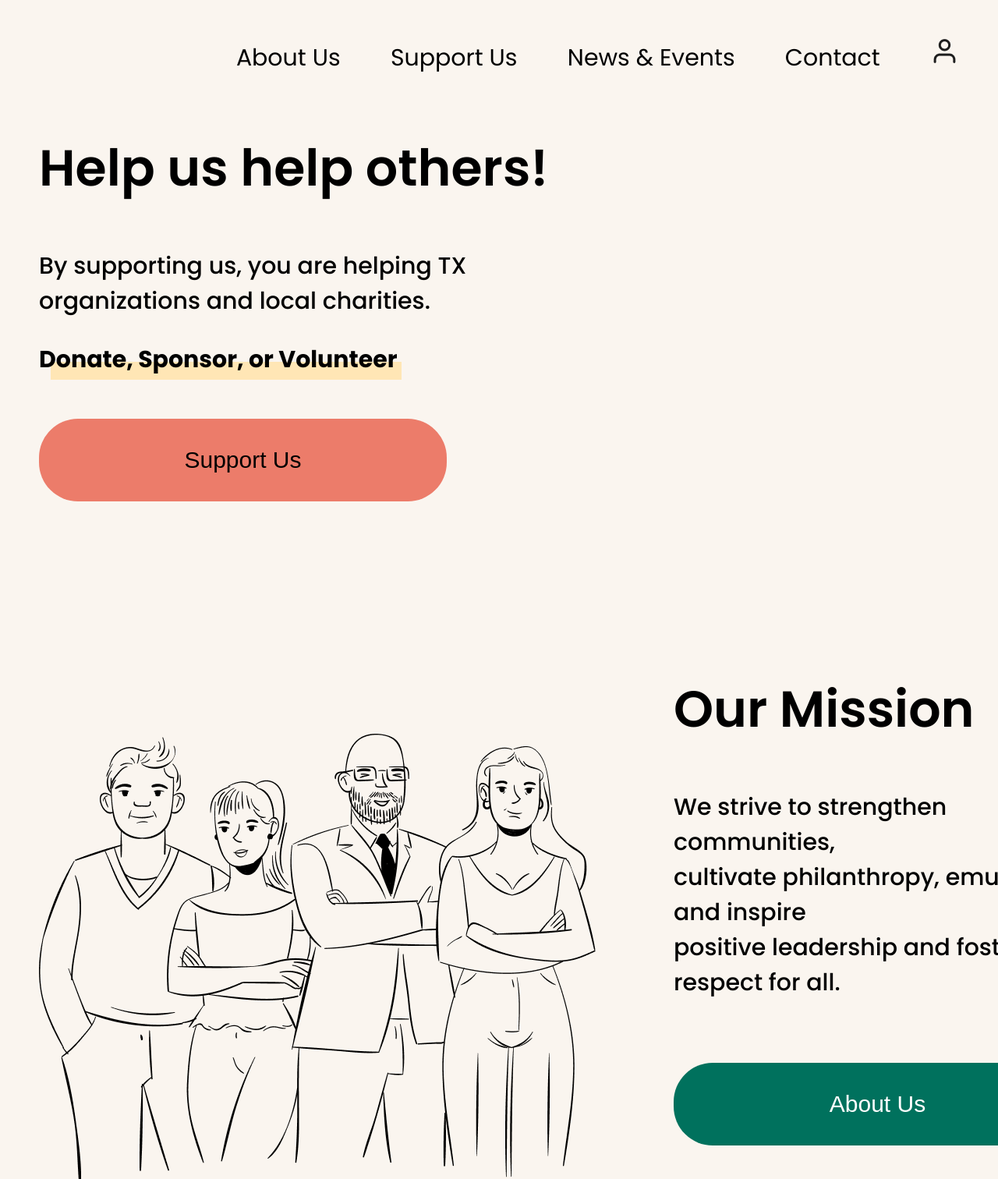
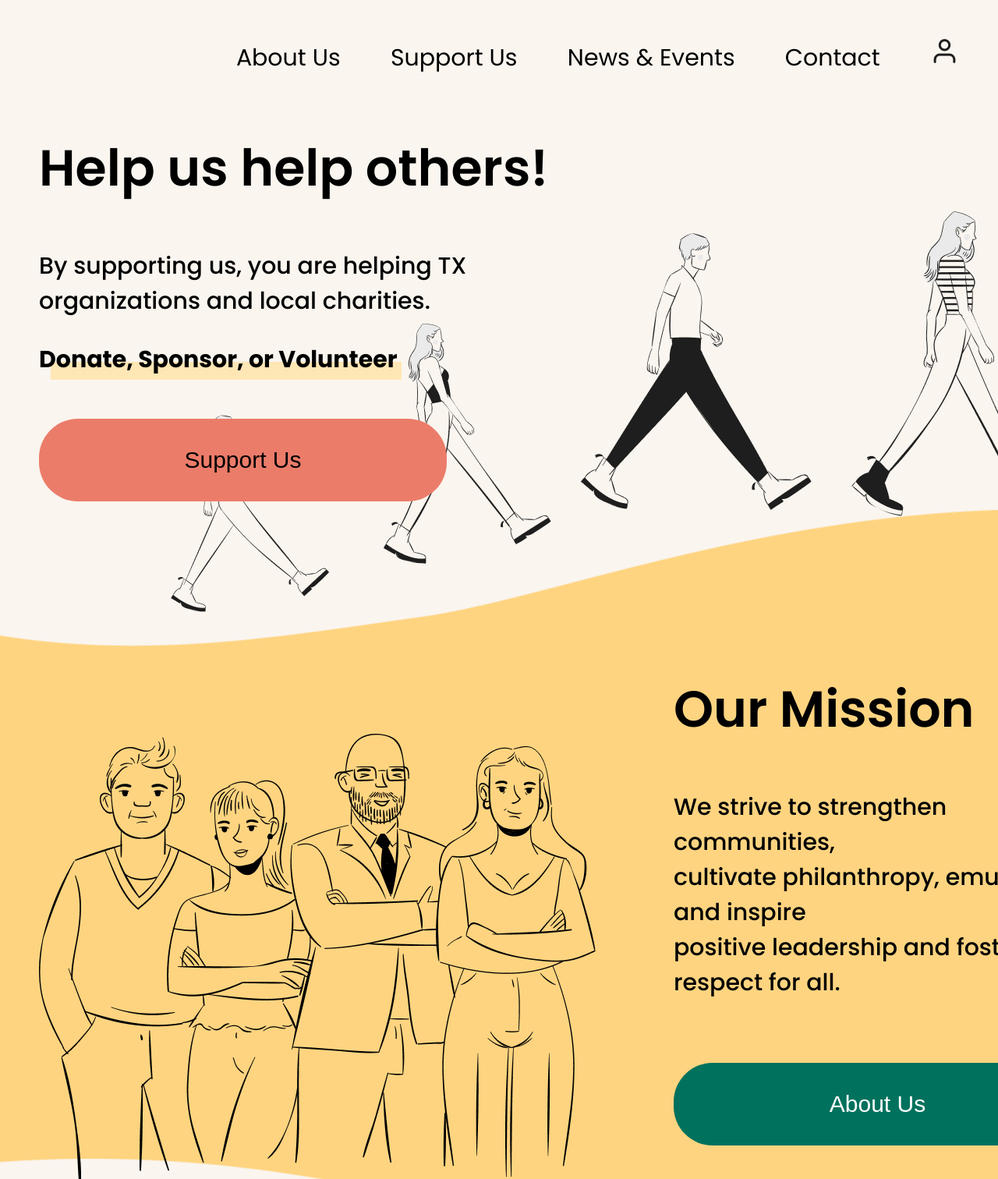
Before and after one commit to adrianadelao/UX_UI_HW_17, a plain HTML site: page index.html in a window 1280 px wide. Shown: the part 208-1720 px from the top of the page at 78% size. Drawn offline with Linux system fonts and the light colour scheme; the site is published under a folder, as on GitHub Pages, so addresses that start at the root find nothing.

Commit message:
Update styles.css

```diff
--- a/css/styles.css
+++ b/css/styles.css
@@ -29,7 +29,7 @@ li{
 .hero{
     padding: 50px 0px 150px 50px;
     justify-content: space-between;
-    background-image: url(/images/walking-people.png);
+    background-image: url('../images/walking-people.png');
     background-repeat: no-repeat;
     background-position: bottom right;
 }
@@ -88,7 +88,7 @@ button{
 }
 
 .second-section{
-    background-image: url(/images/wave-yellow.png);
+    background-image: url('../images/wave-yellow.png');
     background-repeat:no-repeat;
     display: inline-flex;
     background-size: cover;
@@ -166,7 +166,7 @@ h2{
 
 .fourth-section{
     text-align: center;
-    background-image: url(/images/wave-blue.png);
+    background-image: url('../images/wave-blue.png');
     background-repeat: no-repeat;
     background-size: cover;
     padding-top: 100px;
```
